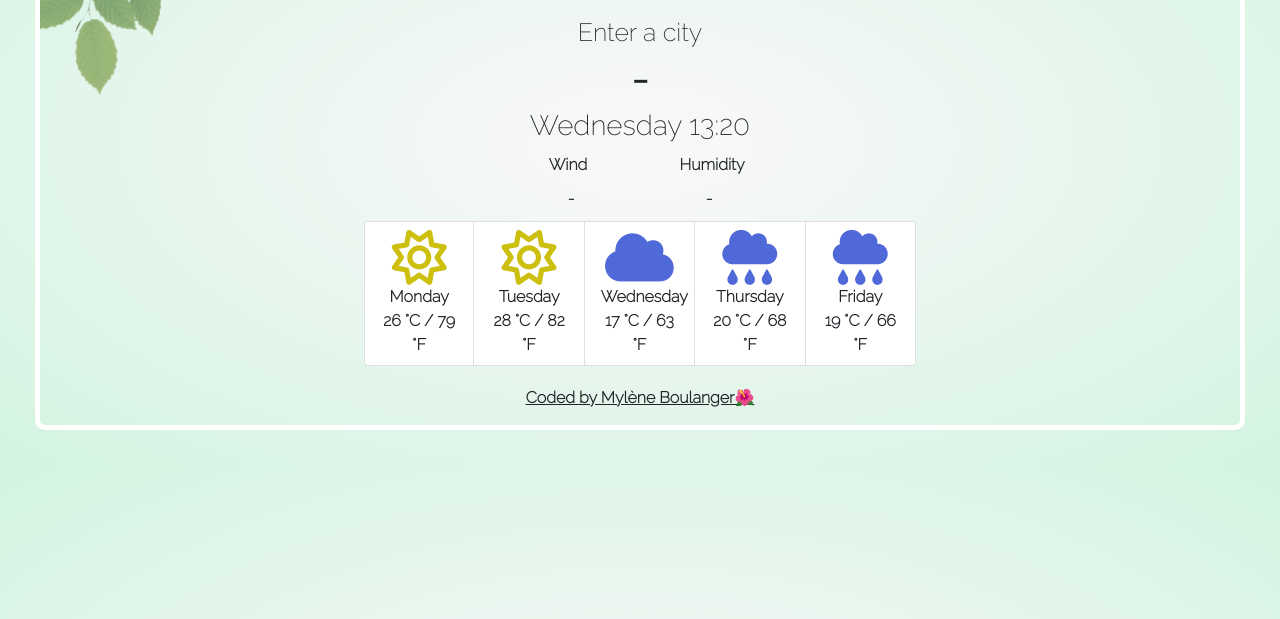
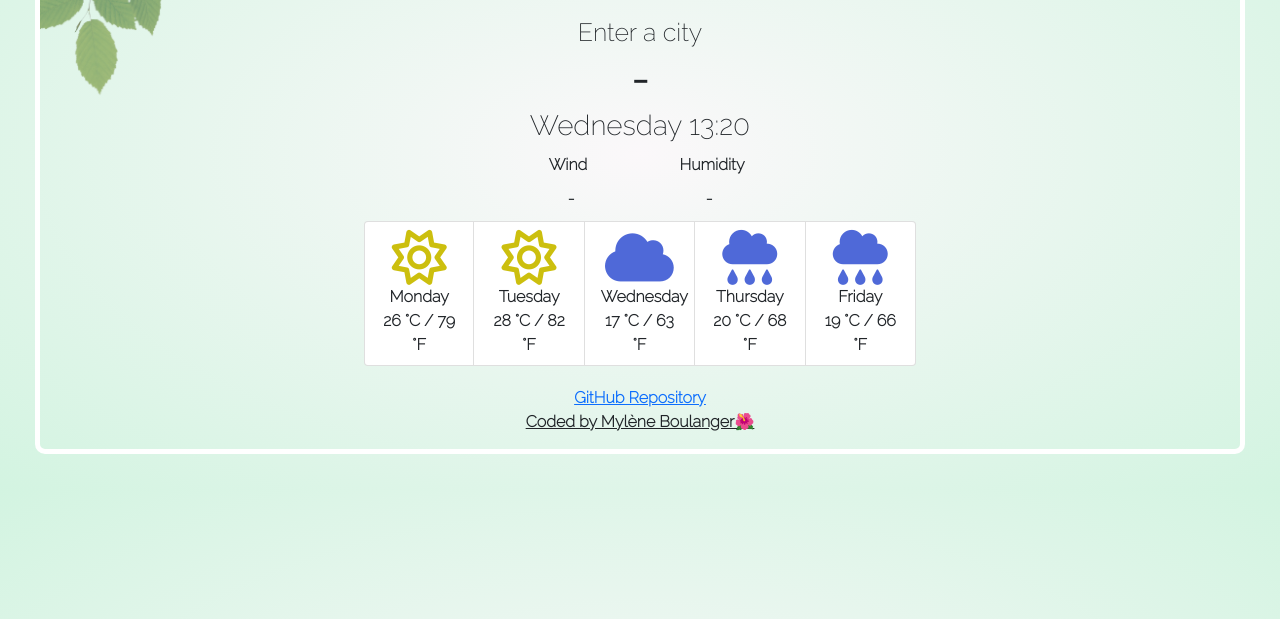
Before and after one commit to milleephoenix/weather-app, a plain HTML site: page index.html in a window 1280 px wide. Shown: the part 181-800 px from the top of the page. Drawn offline with nearby package versions, Linux system fonts and the light colour scheme.

Commit message:
Add link to repo

```diff
--- a/index.html
+++ b/index.html
@@ -72,6 +72,7 @@
 <script src="src/index.js"></script>
 </body>
 
+<a href="https://github.com/milleephoenix/weather-app">GitHub Repository</a>
 <div class="signature">Coded by Mylène Boulanger🌺</div>
 
 </html>
```
